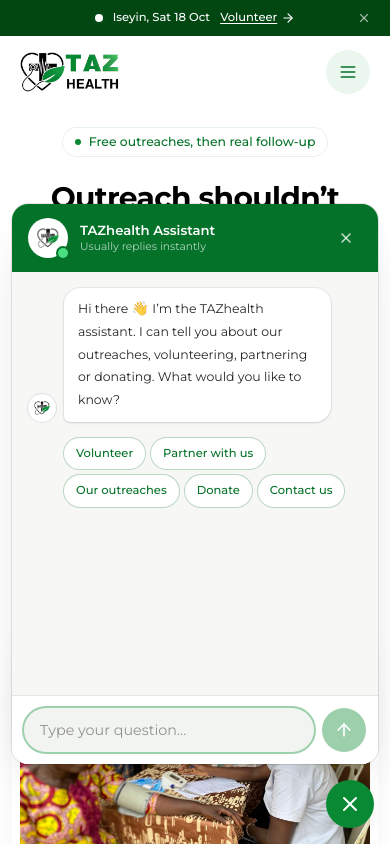
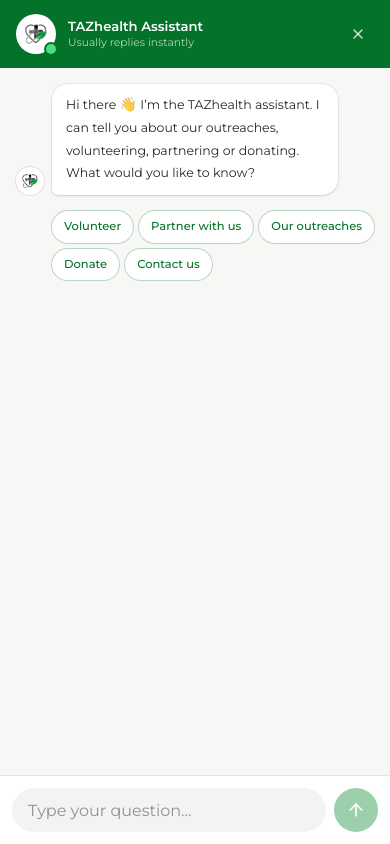
Before and after one commit to tazhealth/tazhealth, a Next.js app: page / in a window 390 px wide. Both pictures are taken after a click on the button 350 px from the left and 804 px from the top of the page. Shown: the top 844 px of the page. Built offline with nearby package versions, Linux system fonts and the light colour scheme.

Commit message:
refactor: improve ChatWidget layout and responsiveness for better user experience

```diff
--- a/components/layout/ChatWidget.tsx
+++ b/components/layout/ChatWidget.tsx
@@ -23,15 +23,35 @@
   const [messages, setMessages] = useState<Message[]>([{ from: 'bot', ...welcome }]);
   const [input, setInput] = useState('');
   const [typing, setTyping] = useState(false);
+  // On phones the panel is full screen and follows the visible area, so the keyboard never covers the input.
+  const [viewport, setViewport] = useState<{height: number;top: number;} | null>(null);
   const listRef = useRef<HTMLDivElement>(null);
   const inputRef = useRef<HTMLInputElement>(null);
 
   useEffect(() => {
     if (!open) return;
-    inputRef.current?.focus();
     const onKey = (e: KeyboardEvent) => e.key === 'Escape' && setOpen(false);
     window.addEventListener('keydown', onKey);
-    return () => window.removeEventListener('keydown', onKey);
+
+    const mobile = window.matchMedia('(max-width: 639px)').matches;
+    if (!mobile) {
+      inputRef.current?.focus();
+      return () => window.removeEventListener('keydown', onKey);
+    }
+
+    document.body.style.overflow = 'hidden';
+    const vv = window.visualViewport;
+    const sync = () => setViewport({ height: vv?.height ?? window.innerHeight, top: vv?.offsetTop ?? 0 });
+    sync();
+    vv?.addEventListener('resize', sync);
+    vv?.addEventListener('scroll', sync);
+    return () => {
+      window.removeEventListener('keydown', onKey);
+      document.body.style.overflow = '';
+      vv?.removeEventListener('resize', sync);
+      vv?.removeEventListener('scroll', sync);
+      setViewport(null);
+    };
   }, [open]);
 
   useEffect(() => {
@@ -75,15 +95,15 @@
         <motion.div
           role="dialog"
           aria-label="Chat with TAZhealth"
-          className="fixed inset-x-3 bottom-20 z-[60] flex h-[min(560px,calc(100dvh-7rem))] flex-col overflow-hidden rounded-2xl bg-white shadow-card ring-1 ring-ink/10 sm:inset-x-auto sm:bottom-24 sm:right-6 sm:w-[380px]"
+          className="fixed inset-x-0 top-0 z-[80] flex h-[100dvh] flex-col overflow-hidden bg-white sm:inset-x-auto sm:bottom-24 sm:right-6 sm:top-auto sm:z-[60] sm:h-[min(560px,calc(100dvh-7rem))] sm:w-[380px] sm:rounded-2xl sm:shadow-card sm:ring-1 sm:ring-ink/10"
           initial={{ opacity: 0, y: 16, scale: 0.98 }}
           animate={{ opacity: 1, y: 0, scale: 1 }}
           exit={{ opacity: 0, y: 16, scale: 0.98 }}
           transition={{ duration: 0.25, ease: EASE }}
-          style={{ transformOrigin: 'bottom right' }}>
+          style={{ transformOrigin: 'bottom right', ...(viewport && { height: viewport.height, top: viewport.top }) }}>
 
             {/* Header */}
-            <div className="flex items-center justify-between bg-forest px-4 py-3.5 text-white">
+            <div className="flex shrink-0 items-center justify-between bg-forest px-4 pb-3.5 pt-[max(0.875rem,env(safe-area-inset-top))] text-white sm:pt-3.5">
               <div className="flex items-center gap-3">
                 <span className="relative flex h-10 w-10 items-center justify-center rounded-full bg-white">
                   <img src="/chat-avatar.png" alt="" className="h-7 w-7 object-contain" />
@@ -105,7 +125,7 @@
             </div>
 
             {/* Messages */}
-            <div ref={listRef} className="flex-1 space-y-3 overflow-y-auto bg-[#F7F8F6] px-4 py-4" aria-live="polite">
+            <div ref={listRef} className="flex-1 space-y-3 overflow-y-auto overscroll-contain bg-[#F7F8F6] px-4 py-4" aria-live="polite">
               {messages.map((m, i) =>
             m.from === 'bot' ?
             <div key={i} className="flex items-end gap-2">
@@ -189,7 +209,7 @@
               e.preventDefault();
               send(input);
             }}
-            className="flex items-center gap-2 border-t border-ink/10 bg-white p-3">
+            className="flex shrink-0 items-center gap-2 border-t border-ink/10 bg-white px-3 pb-[max(0.75rem,env(safe-area-inset-bottom))] pt-3 sm:pb-3">
 
               <label htmlFor="chat-input" className="sr-only">
                 Type your message
@@ -201,7 +221,8 @@
               onChange={(e) => setInput(e.target.value)}
               placeholder="Type your question…"
               autoComplete="off"
-              className="h-11 flex-1 rounded-full bg-[#F2F4F1] px-4 text-[16px] text-ink placeholder:text-ink/40 focus:outline-none focus:ring-2 focus:ring-leaf/40 sm:text-[14px]" />
+              enterKeyHint="send"
+              className="h-11 min-w-0 flex-1 rounded-full bg-[#F2F4F1] px-4 text-[16px] text-ink [font-size-adjust:none] placeholder:text-ink/40 focus:outline-none focus:ring-2 focus:ring-leaf/40" />
 
               <button
               type="submit"
@@ -221,7 +242,7 @@
         onClick={() => setOpen((o) => !o)}
         aria-label={open ? 'Close chat' : 'Chat with TAZhealth'}
         aria-expanded={open}
-        className="group fixed bottom-4 right-4 z-[60] flex items-center gap-2 sm:bottom-6 sm:right-6"
+        className={`group fixed bottom-4 right-4 z-[60] items-center gap-2 sm:bottom-6 sm:right-6 ${open ? 'hidden sm:flex' : 'flex'}`}
         initial={{ opacity: 0, scale: 0.96, y: 12 }}
         animate={{ opacity: 1, scale: 1, y: 0 }}
         transition={{ duration: 0.3, ease: EASE, delay: 0.8 }}>
```
